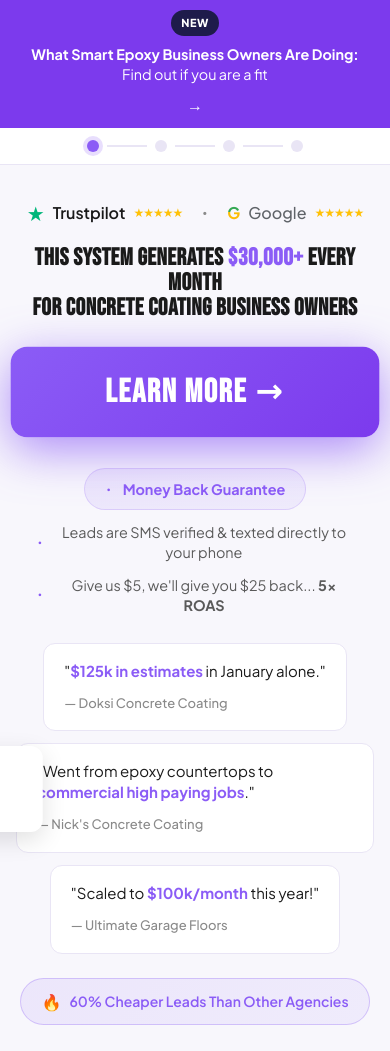
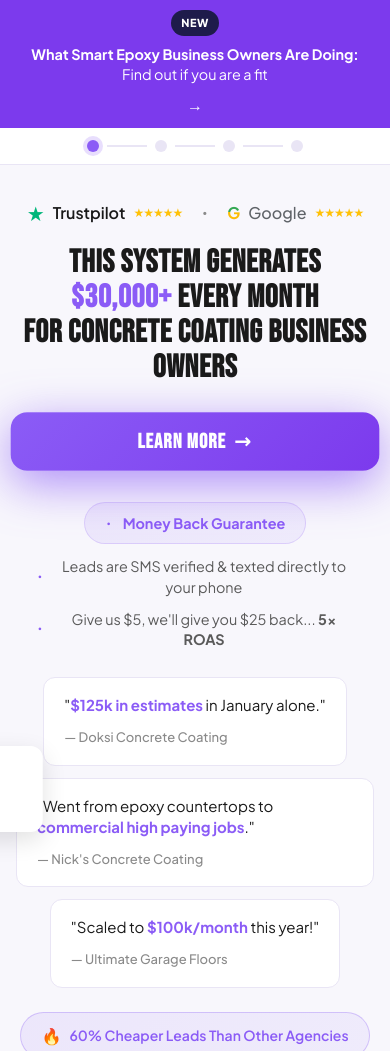
Before and after one commit to Admedic1/Concretemarketingpros, a plain HTML site: page index.html in a window 390 px wide. Shown: the top 1051 px of the page. Drawn offline with Linux system fonts and the light colour scheme; a script that the page names is missing.

Commit message:
Bigger headline, smaller button on mobile

```diff
--- a/styles.css
+++ b/styles.css
@@ -1964,7 +1964,13 @@ body {
     }
 
     .headline {
-        font-size: 1.5rem;
+        font-size: 2rem;
+        line-height: 1.1;
+    }
+
+    .cta-button.hero-cta {
+        font-size: 1.25rem;
+        padding: 16px 40px;
     }
 
     .trust-row {
```
Also changed, not shown: 1 other file.
